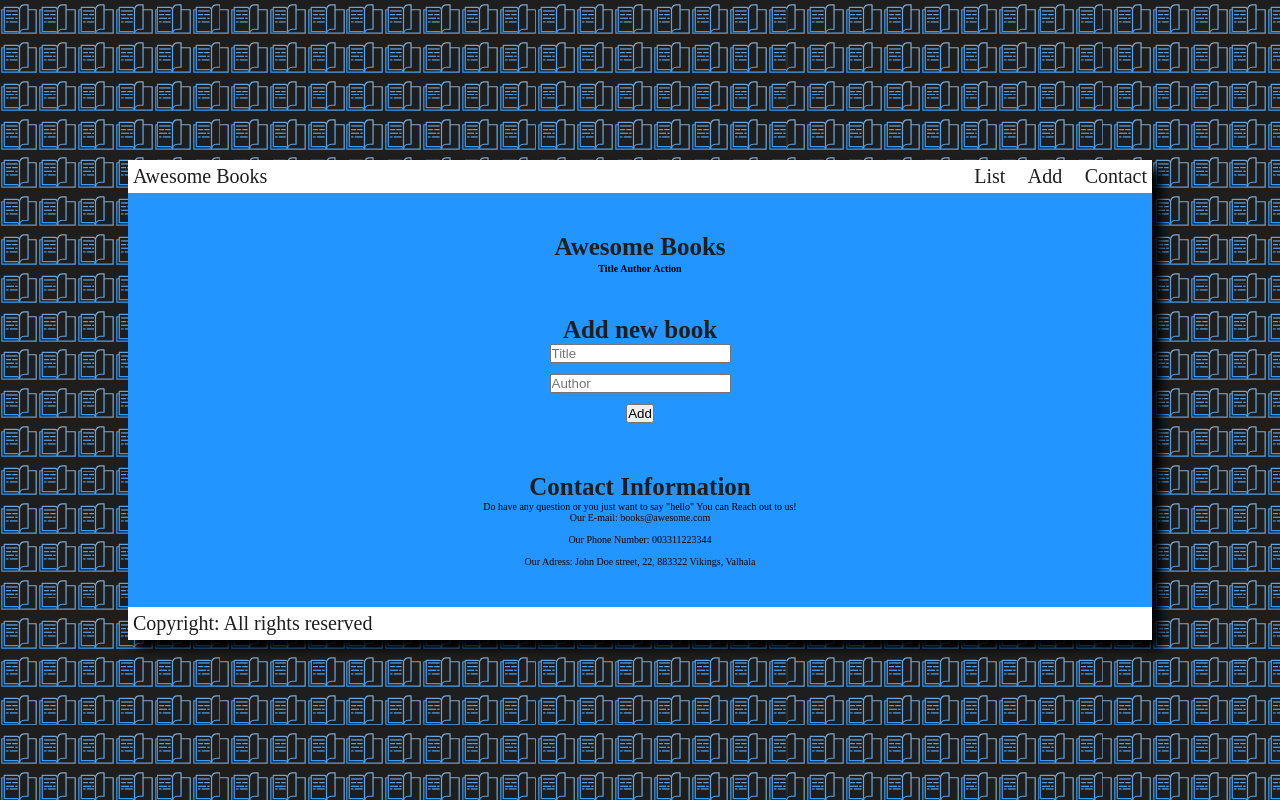
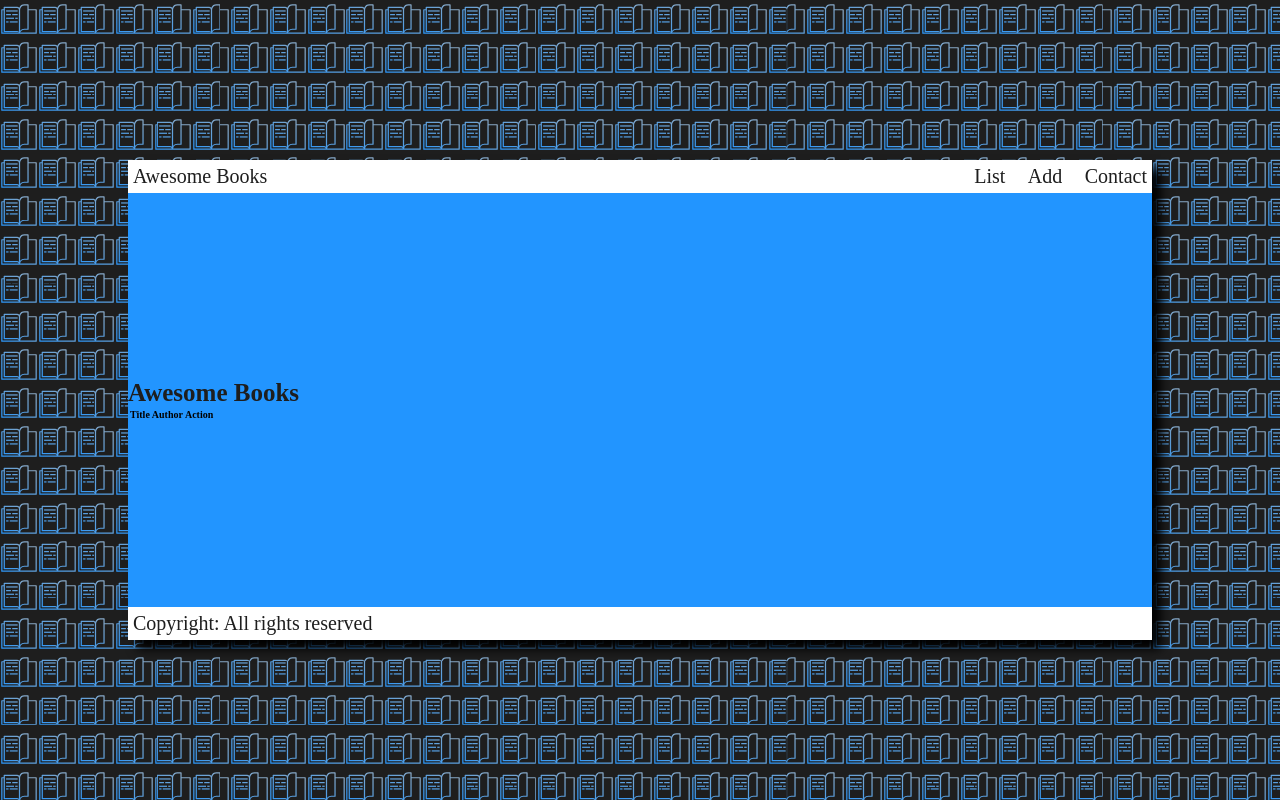
Before and after one commit to estebanmual/Awesome-books-with-ES6, a website with bundled scripts: page index.html in a window 1280 px wide. Both pictures are taken after a click on the link "List". Built offline with nearby package versions, Linux system fonts and the light colour scheme.

Commit message:
On branch feature/javascript-develop 	modified:   index.html 	modified:   index.js 	new file:   modules/display-section.js 	modified:   package-lock.json 	modified:   package.json
Added display dynamically to the sections.

```diff
--- a/index.html
+++ b/index.html
@@ -5,7 +5,7 @@
     <meta http-equiv="X-UA-Compatible" content="IE=edge" />
     <meta name="viewport" content="width=device-width, initial-scale=1.0" />
     <link rel="stylesheet" href="index.css" />
-    <script src="index.js" defer></script>
+    <script src="index.js" type="module"></script>
     <title>Awesome books</title>
   </head>
   <body>
@@ -13,42 +13,12 @@
       <header>
         <p class="header-title">Awesome Books</p>
         <nav>
-          <a href="#" class="nav-link">List</a>
-          <a href="#" class="nav-link">Add</a>
-          <a href="#" class="nav-link">Contact</a>
+          <a href="#" class="nav-link" id="list-link">List</a>
+          <a href="#" class="nav-link" id="add-link">Add</a>
+          <a href="#" class="nav-link" id="contact-link">Contact</a>
         </nav>
       </header>
-      <section class="books-list-section">
-        <h1>Awesome Books</h1>
-        <table>
-          <thead>
-            <tr>
-              <th>Title</th>
-              <th>Author</th>
-              <th>Action</th>
-            </tr>
-          </thead>
-          <tbody></tbody>
-        </table>
-      </section>
-      <section class="add-book-section">
-        <h1>Add new book</h1>
-        <input type="text" name="title" placeholder="Title" /> <br>
-        <input type="text" name="author" placeholder="Author" /> <br>
-        <button type="button">Add</button> <br>
-      </section>
-      <section class="contact-section">
-        <h1>Contact Information</h1>
-        <p>
-          Do have any question or you just want to say "hello"
-          You can Reach out to us!
-        </p>
-        <p>Our E-mail: books@awesome.com</p>
-        <br />
-        <p>Our Phone Number: 003311223344</p>
-        <br />
-        <p>Our Adress: John Doe street, 22, 883322 Vikings, Valhala</p>
-      </section>
+      <div class="section-container"></div>
       <footer><p class="footer-text">Copyright: All rights reserved</p></footer>
     </main>
   </body>
--- a/index.js
+++ b/index.js
@@ -0,0 +1,3 @@
+import displaySection from './modules/display-section.js';
+
+displaySection();
--- /dev/null
+++ b/modules/display-section.js
@@ -0,0 +1,66 @@
+export default function displaySection() {
+  const sections = {
+    listSection: `
+      <h1>Awesome Books</h1>
+      <table>
+        <thead>
+          <tr>
+            <th>Title</th>
+            <th>Author</th>
+            <th>Action</th>
+          </tr>
+        </thead>
+        <tbody></tbody>
+      </table>
+      </section>`,
+
+    addSection: `
+      <section class="add-book-section">
+              <h1>Add new book</h1>
+              <input type="text" name="title" placeholder="Title" /> <br>
+              <input type="text" name="author" placeholder="Author" /> <br>
+              <button type="button">Add</button> <br>
+            </section>`,
+
+    contactSection: `
+      <section class="contact-section">
+              <h1>Contact Information</h1>
+              <p>
+                Do have any question or you just want to say "hello"
+                You can Reach out to us!
+              </p>
+              <br />
+              <p>Our E-mail: books@awesome.com</p>
+              <br />
+              <p>Our Phone Number: 003311223344</p>
+              <br />
+              <p>Our Adress: John Doe street, 22, 883322 Vikings, Valhala</p>
+            </section>`,
+  };
+
+  function defaultSection() {
+    const sectionContainer = document.querySelector('.section-container');
+    sectionContainer.innerHTML = sections.listSection;
+  }
+
+  defaultSection();
+
+  document.addEventListener('click', (e) => {
+    const sectionContainer = document.querySelector('.section-container');
+    if (e.target.matches('.nav-link')) {
+      switch (e.target.id) {
+        case 'list-link':
+          sectionContainer.innerHTML = sections.listSection;
+          break;
+        case 'add-link':
+          sectionContainer.innerHTML = sections.addSection;
+          break;
+        case 'contact-link':
+          sectionContainer.innerHTML = sections.contactSection;
+          break;
+        default:
+          break;
+      }
+    }
+  });
+}
--- a/package.json
+++ b/package.json
@@ -3,6 +3,7 @@
   "version": "1.0.0",
   "description": "![](https://img.shields.io/badge/Microverse-blueviolet)",
   "main": "index.js",
+  "type": "module",
   "scripts": {
     "test": "echo \"Error: no test specified\" && exit 1"
   },
@@ -27,5 +28,8 @@
     "stylelint-config-standard": "^21.0.0",
     "stylelint-csstree-validator": "^1.9.0",
     "stylelint-scss": "^3.21.0"
+  },
+  "dependencies": {
+    "three": "^0.137.5"
   }
 }
```
Also changed, not shown: 1 other file.
